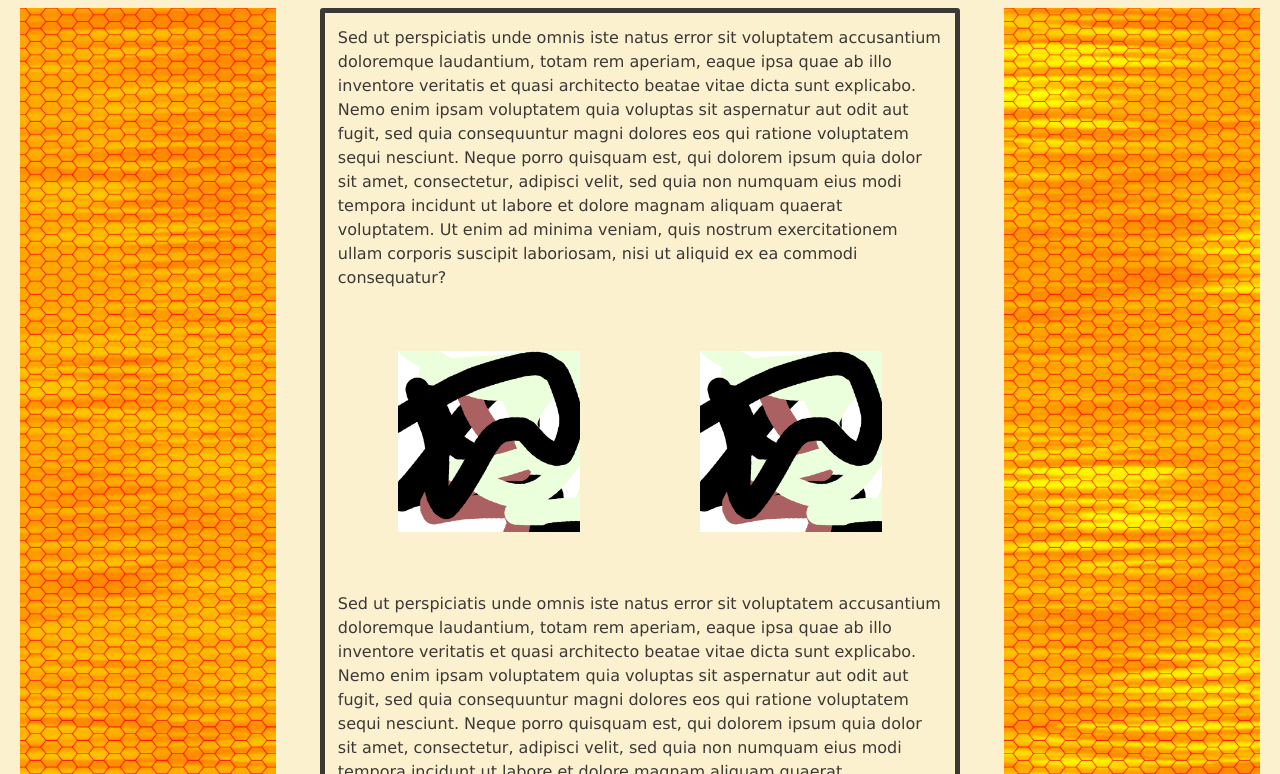
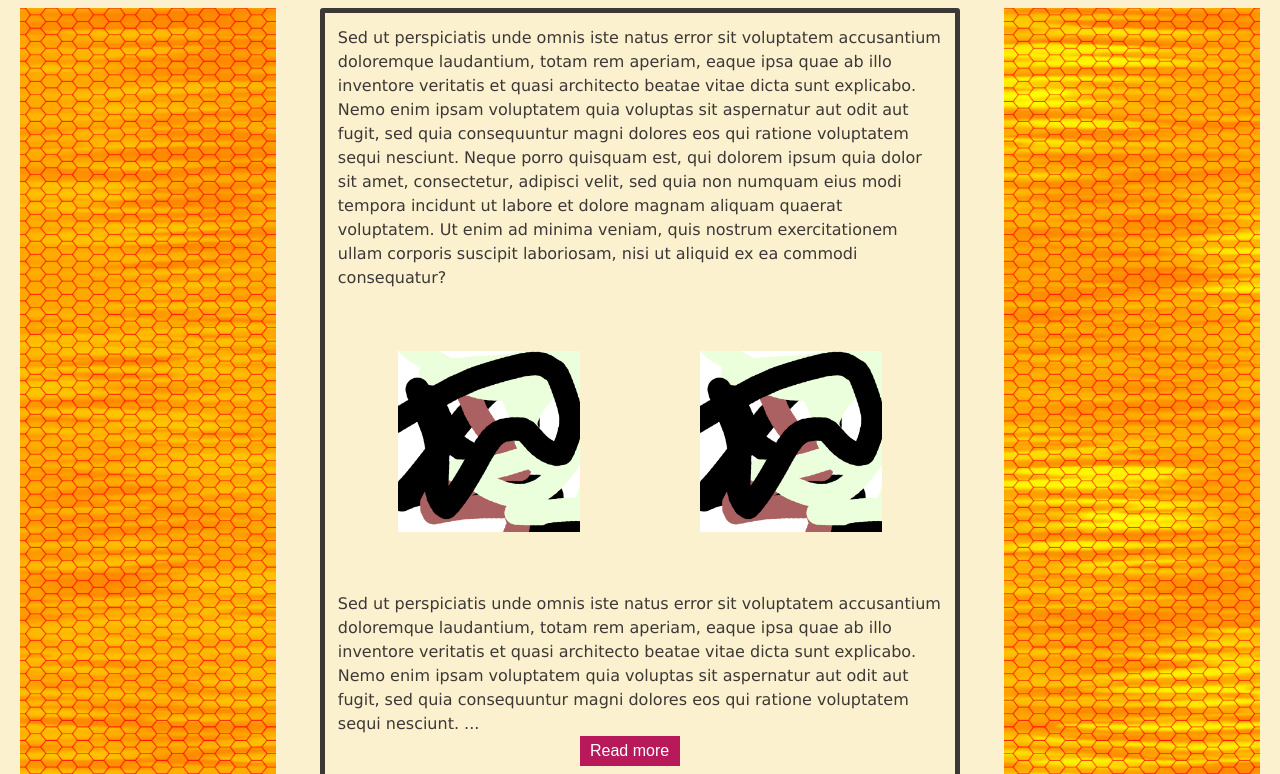
Before and after one commit to 4011A-webapp-development-assignment/Assignment, a plain HTML site: page goal3.html in a window 1280 px wide. Shown: the part 178-952 px from the top of the page. Drawn offline with Linux system fonts and the light colour scheme.

Commit message:
readMore.js

```diff
--- a/goal3.html
+++ b/goal3.html
@@ -8,6 +8,7 @@
     <link rel="stylesheet" href="sac.css">
     <script src="navBar.js" defer></script>
     <script src="underLine.js" defer></script>
+    <script src="readMore.js" defer></script>
 </head>
 <body>
 <div>
@@ -53,13 +54,15 @@
                 quae ab illo inventore veritatis et quasi architecto beatae
                 vitae dicta sunt explicabo. Nemo enim ipsam voluptatem quia
                 voluptas sit aspernatur aut odit aut fugit, sed quia consequuntur
-                magni dolores eos qui ratione voluptatem sequi nesciunt. Neque
-                porro quisquam est, qui dolorem ipsum quia dolor sit amet,
+                magni dolores eos qui ratione voluptatem sequi nesciunt.
+                <span id="ellipsis">...</span><span id="showMore">
+                Neque porro quisquam est, qui dolorem ipsum quia dolor sit amet,
                 consectetur, adipisci velit, sed quia non numquam eius modi
                 tempora incidunt ut labore et dolore magnam aliquam quaerat
                 voluptatem. Ut enim ad minima veniam, quis nostrum exercitationem
                 ullam corporis suscipit laboriosam, nisi ut aliquid ex ea commodi
-                consequatur?</p>
+                consequatur?</span></p>
+                <button onclick="readMore()" id="readMoreBtn">Read more</button>
         </div>
         <div class=goalFurtherDetail>
             <a href="https://www.un.org/sustainabledevelopment/health/">Would you like to know more?</a>
--- /dev/null
+++ b/readMore.js
@@ -0,0 +1,15 @@
+function readMore() { //Inspired by code by w3schools: https://www.w3schools.com/howto/howto_js_read_more.asp
+    var ellipsis = document.getElementById("ellipsis");
+    var showRest = document.getElementById("showMore");
+    var btnShow = document.getElementById("readMoreBtn");
+
+    if (ellipsis.style.display === "none") {
+        ellipsis.style.display = "inline";
+        btnShow.innerHTML = "Read More";
+      showRest.style.display = "none";
+    } else {
+        ellipsis.style.display = "none";
+        btnShow.innerHTML = "Read Less";
+      showRest.style.display = "inline";
+    }
+  }
--- a/sac.css
+++ b/sac.css
@@ -329,6 +329,24 @@ footer a:hover {
 #navBar {
 	visibility: hidden;
 }
+
+#showMore {
+	display: none;
+}
+
+#readMoreBtn {
+	background-color: #B8195A;
+	margin-left: 40%;
+	margin-right: 40%;
+	color: white;
+	width: 100px;
+	height: 30px;
+	font-weight: 500;
+	font-size: 16px;
+	border: 2px solid #B8195A;
+	cursor: pointer;
+}
+
 @media only screen and (max-width: 870px) {
 
 	#navBar{
```
Also changed, not shown: goal14.html (+6 -3 lines), goal8.html (+6 -3 lines).
